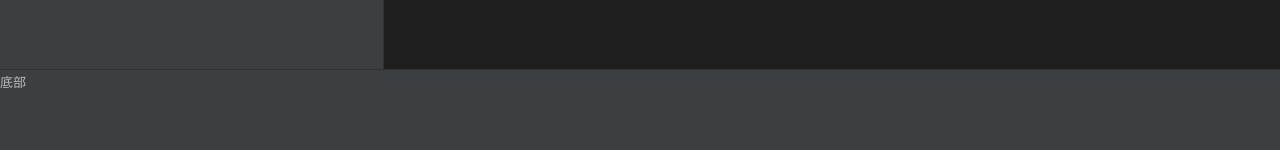
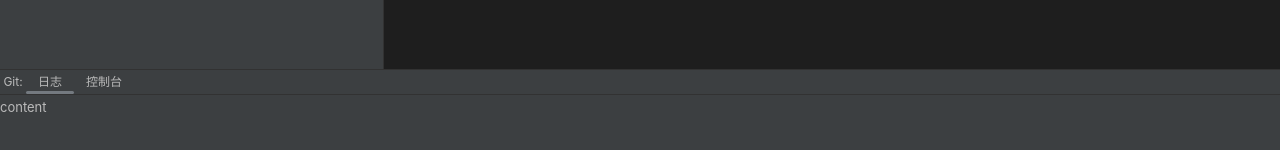
Before and after one commit to 1940879828/tauri-taro-git, a React (Vite) app: page /home in a window 1280 px wide. Shown: the part 188-338 px from the top of the page. Built offline with nearby package versions, Linux system fonts and the light colour scheme.

Commit message:
feat: 添加Tabs组件及其样式

```diff
--- a/src/App.css
+++ b/src/App.css
@@ -14,12 +14,15 @@
 
   --background-1: #3c3f41;
   --background-2: #4b6eaf;
-  --color-1: #bbb;
+  --background-3: #3b4754;
+  --background-4: #262e37;
+  --background-5:#27292a;
+  --background-6:#747a80;
+  --color-1: #b9b9b9;
   --border-color-1: #515151;
   --border-color-2: #323232;
   --z-menu: 5;
   --z-menu-sub: 10;
-
 
   color: var(--color-1);
   background-color: var(--background-1);
--- /dev/null
+++ b/src/components/Tabs/index.module.css
@@ -0,0 +1,55 @@
+.tabs {
+  display: flex;
+  width: 100%;
+  border-bottom: 1px solid var(--border-color-2);
+}
+
+.tab {
+  position: relative;
+  padding: 0 12px;
+  font-size: 12px;
+  color: var(--color-1);
+  cursor: pointer;
+  user-select: none;
+  white-space: nowrap;
+}
+
+/* focused 状态 */
+.focused {
+  background: var(--background-3);
+}
+
+.focused .tab:hover {
+  background: var(--background-4);
+}
+
+.focused .tab.active::after {
+  content: "";
+  position: absolute;
+  left: 0;
+  right: 0;
+  bottom: 0;
+  height: 3px;
+  border-radius: 1.5px;
+  background: var(--background-2);
+}
+
+/* unfocused 状态 */
+.unfocused {
+  background: var(--background-1);
+}
+
+.unfocused .tab:hover {
+  background: var(--background-5);
+}
+
+.unfocused .tab.active::after {
+  content: "";
+  position: absolute;
+  left: 0;
+  right: 0;
+  bottom: 0;
+  height: 3px;
+  border-radius: 1.5px;
+  background: var(--background-6);
+}
--- /dev/null
+++ b/src/components/Tabs/index.tsx
@@ -0,0 +1,34 @@
+import type React from "react"
+import styles from "./index.module.css"
+
+export type Tab = { label: string; key: string }
+
+interface TabsProps {
+  items: Tab[]
+  // 当前激活的tab，对应item的value
+  activeKey: string
+  // 切换tab的回调
+  onChange: (key: string) => void
+  prefix?: React.ReactNode
+  // 是否处于聚焦状态
+  focused?: boolean
+}
+
+const Tabs: React.FC<TabsProps> = ({ items, activeKey, onChange, prefix, focused = true }) => {
+  return (
+    <div className={`${styles.tabs} ${focused ? styles.focused : styles.unfocused}`}>
+      {prefix}
+      {items.map((item) => (
+        <div
+          key={item.key}
+          className={`${styles.tab} ${activeKey === item.key ? styles.active : ""}`}
+          onClick={() => onChange(item.key)}
+        >
+          {item.label}
+        </div>
+      ))}
+    </div>
+  )
+}
+
+export default Tabs
--- /dev/null
+++ b/src/hook/useClickInside.ts
@@ -0,0 +1,25 @@
+import { RefObject, useEffect, useRef } from "react"
+
+/**
+ * 检测在指定元素内部的点击事件
+ * @param handler 点击元素内部时触发的回调。
+ * @returns 一个 ref 对象，用于绑定到需要检测点击内部的元素上
+ */
+function useClickInside<T extends HTMLElement>(
+    handler: (event: MouseEvent) => void
+): RefObject<T | null> {
+    const ref = useRef<T>(null)
+    useEffect(() => {
+        const listener = (event: MouseEvent) => {
+            if (!ref.current || !ref.current.contains(event.target as Node)) return
+            handler(event)
+        }
+        document.addEventListener("click", listener)
+        return () => {
+            document.removeEventListener("click", listener)
+        }
+    }, [handler])
+    return ref
+}
+
+export default useClickInside
--- a/src/hook/useClickOutSide.ts
+++ b/src/hook/useClickOutSide.ts
@@ -7,7 +7,7 @@ import { type RefObject, useEffect, useRef } from "react"
  */
 function useClickOutside<T extends HTMLElement>(
   handler: (event: MouseEvent) => void
-): RefObject<T> {
+): RefObject<T | null> {
   const ref = useRef<T>(null)
   useEffect(() => {
     const listener = (event: MouseEvent) => {
--- a/src/pages/Home/Home.tsx
+++ b/src/pages/Home/Home.tsx
@@ -1,7 +1,7 @@
 import SplitPane from "@/components/SplitPane"
-import LeftSidebar from "@/pages/Home/components/LeftSidebar";
-import RightEditor from "@/pages/Home/components/RightEditor";
-import BottomPanel from "@/pages/Home/components/BottomPanel";
+import BottomPanel from "@/pages/Home/components/BottomPanel"
+import LeftSidebar from "@/pages/Home/components/LeftSidebar"
+import RightEditor from "@/pages/Home/components/RightEditor"
 
 const Home = () => {
   return (
--- a/src/pages/Home/components/BottomPanel/index.module.css
+++ b/src/pages/Home/components/BottomPanel/index.module.css
@@ -3,4 +3,10 @@
   height: 100%;
   color: #bbb;
   border-top: 1px solid var(--border-color-2);
+  display: flex;
+  flex-direction: column;
 }
+
+.content {
+  flex: 1;
+}
--- a/src/pages/Home/components/BottomPanel/index.tsx
+++ b/src/pages/Home/components/BottomPanel/index.tsx
@@ -1,11 +1,54 @@
+import { useCallback, useState } from "react"
+import Tabs from "@/components/Tabs"
+import useClickInside from "@/hook/useClickInside"
+import useClickOutside from "@/hook/useClickOutSide"
 import styles from "./index.module.css"
 
 const BottomPanel = () => {
+  const [activeTabKey, setActiveTabKey] = useState("home")
+  const [focusBottomContent, setFocusBottomContent] = useState(false)
+
+  const insideRef = useClickInside<HTMLDivElement>(
+    useCallback(() => setFocusBottomContent(true), [])
+  )
+  const outsideRef = useClickOutside<HTMLDivElement>(
+    useCallback(() => setFocusBottomContent(false), [])
+  )
+
+  const mergedRef = useCallback(
+    (node: HTMLDivElement | null) => {
+      ;(insideRef as React.MutableRefObject<HTMLDivElement | null>).current = node
+      ;(outsideRef as React.MutableRefObject<HTMLDivElement | null>).current = node
+    },
+    [insideRef, outsideRef]
+  )
+
+  const tabs = [
+    {
+      label: "日志",
+      key: "home"
+    },
+    {
+      label: "控制台",
+      key: "category"
+    }
+  ]
   return (
-    <div className={styles.container}>
-      底部
+    <div ref={mergedRef} className={styles.container}>
+      <Tabs
+        prefix={
+          <div className="w-8 text-center text-[12px] select-none cursor-default">
+            Git:
+          </div>
+        }
+        items={tabs}
+        activeKey={activeTabKey}
+        onChange={setActiveTabKey}
+        focused={focusBottomContent}
+      />
+      <div className={styles.content}>content</div>
     </div>
-  );
-};
+  )
+}
 
-export default BottomPanel;
+export default BottomPanel
```
Also changed, not shown: src/pages/Home/components/LeftSidebar/index.tsx (+3 -7 lines), src/pages/Home/components/RightEditor/index.tsx (+3 -7 lines), src/pages/Home/components/LeftSidebar/index.module.css (line endings or trailing spaces). Lines whose indentation alone changed are shown as unchanged.
